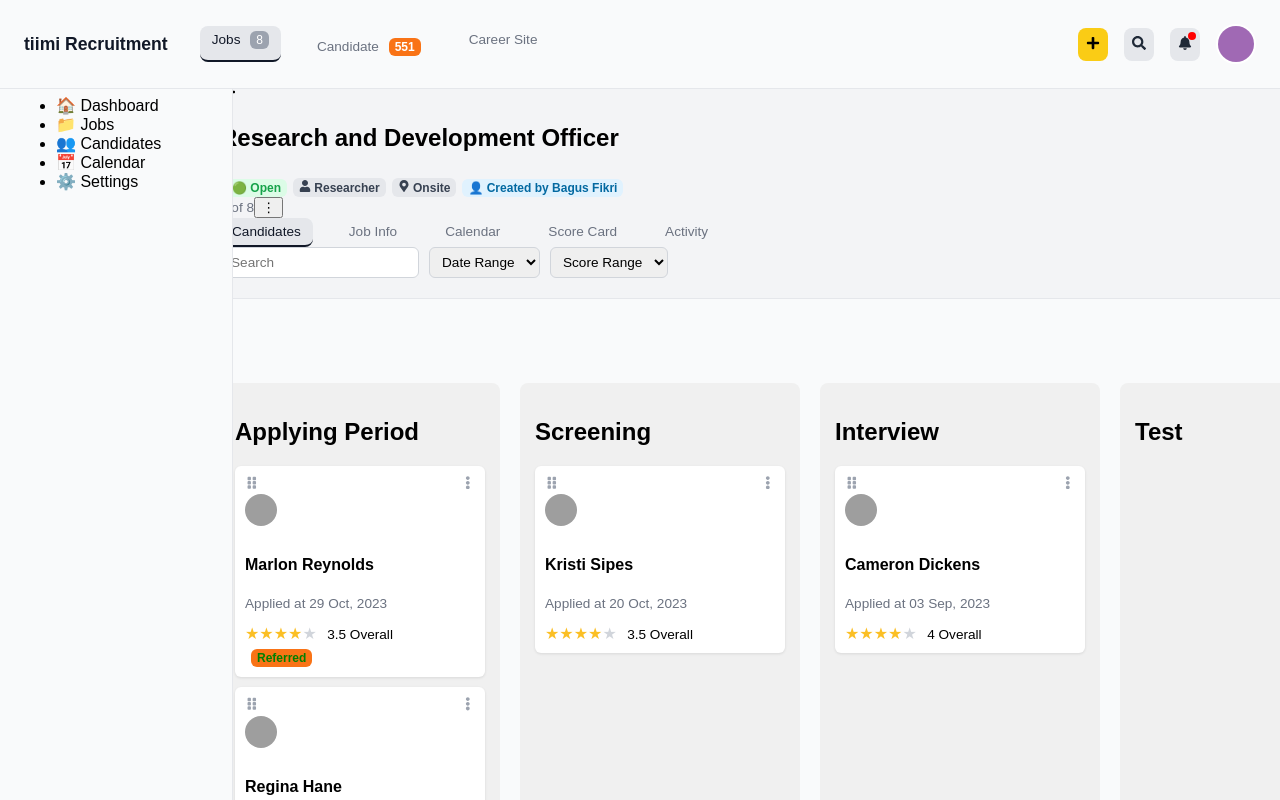
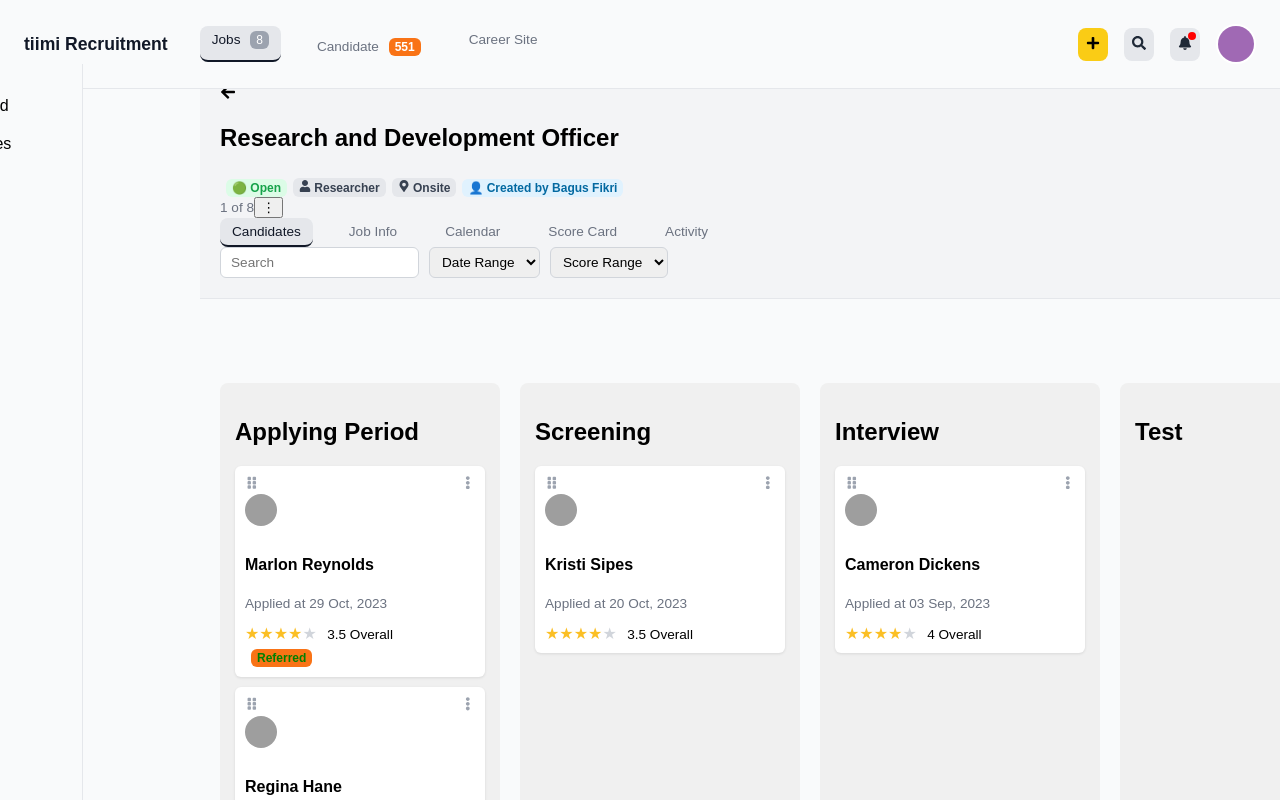
Before and after one commit to DewendraDinuri/recruitment-pipeline-board, a React (Create React App) app in the folder client/: page / in a window 1280 px wide. Shown: the top 800 px of the page. Built offline with nearby package versions, Linux system fonts and the light colour scheme; grey boxes are pictures that could not be loaded.

Commit message:
update api

```diff
--- a/client/src/api.js
+++ b/client/src/api.js
@@ -1,5 +1,5 @@
 
-const BASE_URL = "http://localhost:5001/api/candidates";
+const BASE_URL = "http://localhost:5001http://localhost:5000/api/candidates";
 
 export const getCandidates = async () => {
   const res = await fetch(BASE_URL);
--- a/client/src/app.css
+++ b/client/src/app.css
@@ -299,3 +299,63 @@ body {
   color: #6b7280;
   font-size: 0.85rem;
 }
+
+/* Sidebar hover animation */
+.sidebar {
+  position: fixed;
+  top: 64px;
+  left: -150px;
+  width: 200px;
+  height: calc(100vh - 64px);
+  background-color: #f9fafb;
+  border-right: 1px solid #e5e7eb;
+  padding: 1rem;
+  transition: left 0.3s ease;
+  z-index: 100;
+}
+
+.sidebar:hover {
+  left: 0;
+}
+
+/* Shift content when sidebar is hovered */
+.App:hover ~ .board,
+.App:hover ~ .page-header {
+  margin-left: 200px !important;
+}
+
+.board,
+.page-header {
+  transition: margin-left 0.3s ease;
+}
+
+/* Responsive layout for small screens */
+@media screen and (max-width: 768px) {
+  .sidebar {
+    display: none;
+  }
+
+  .board,
+  .page-header {
+    margin-left: 0 !important;
+  }
+
+  .navbar-light {
+    flex-wrap: wrap;
+    gap: 10px;
+  }
+
+  .tabs,
+  .filters {
+    flex-wrap: wrap;
+    justify-content: flex-start;
+  }
+
+  .column {
+    min-width: 90vw;
+  }
+
+  .candidate-card {
+    font-size: 0.85rem;
+  }
+}
```
Also changed, not shown: 1 other file (tests, documents, lock files or other folders).
